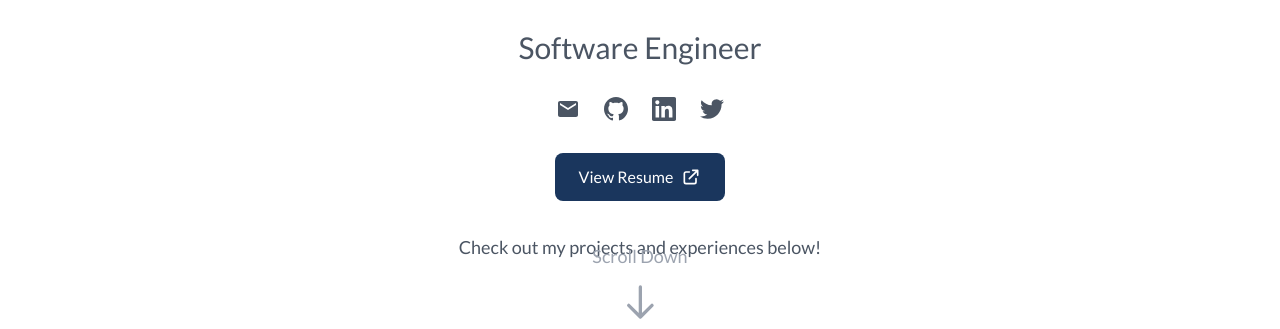
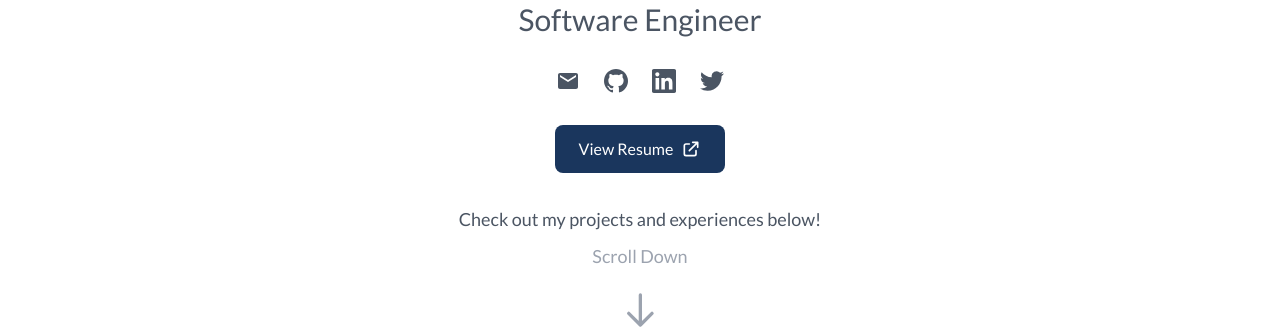
Before and after one commit to meleongg/melvinteo, a Next.js app: page / in a window 1280 px wide. Shown: the part 431-760 px from the top of the page. Built offline with nearby package versions, Linux system fonts and the light colour scheme.

Commit message:
Update Hero and Footer sections, extract out Socials component

```diff
--- a/app/components/layout/Footer.tsx
+++ b/app/components/layout/Footer.tsx
@@ -1,27 +1,15 @@
+import { Socials } from "../sections/Socials";
+
 export function Footer() {
   return (
     <footer className="bg-white dark:bg-gray-900 py-8">
       <div className="max-w-7xl mx-auto px-4 sm:px-6 lg:px-8">
-        <div className="text-center">
+        <div className="text-center mb-6">
           <p className="text-gray-600 dark:text-gray-300">
-            © {new Date().getFullYear()} Your Name. All rights reserved.
+            © {new Date().getFullYear()} Melvin Teo. All rights reserved.
           </p>
-          <div className="flex justify-center space-x-6 mt-4">
-            {/* Add your social media links here */}
-            <a
-              href="https://github.com/yourusername"
-              className="text-gray-600 dark:text-gray-300 hover:text-primary-light dark:hover:text-white"
-            >
-              GitHub
-            </a>
-            <a
-              href="https://linkedin.com/in/yourusername"
-              className="text-gray-600 dark:text-gray-300 hover:text-primary-light dark:hover:text-white"
-            >
-              LinkedIn
-            </a>
-          </div>
         </div>
+        <Socials />
       </div>
     </footer>
   );
--- a/app/components/sections/Hero.tsx
+++ b/app/components/sections/Hero.tsx
@@ -1,6 +1,7 @@
 "use client";
 import { motion, useScroll, useTransform } from "framer-motion";
 import Image from "next/image";
+import { Socials } from "./Socials";
 
 export function Hero() {
   const { scrollY } = useScroll();
@@ -38,52 +39,9 @@ export function Hero() {
           Software Engineer
         </h2>
 
-        <div className="flex justify-center gap-6 mb-8">
-          <a
-            href="mailto:mthteo@gmail.com"
-            className="text-gray-600 dark:text-gray-400 hover:text-primary-light dark:hover:text-white transition-colors"
-            aria-label="Email"
-          >
-            <svg className="w-6 h-6" fill="currentColor" viewBox="0 0 24 24">
-              <path d="M20 4H4c-1.1 0-2 .9-2 2v12c0 1.1.9 2 2 2h16c1.1 0 2-.9 2-2V6c0-1.1-.9-2-2-2zm0 4l-8 5-8-5V6l8 5 8-5v2z" />
-            </svg>
-          </a>
-          <a
-            href="https://github.com/meleongg"
-            target="_blank"
-            rel="noopener noreferrer"
-            className="text-gray-600 dark:text-gray-400 hover:text-primary-light dark:hover:text-white transition-colors"
-            aria-label="GitHub"
-          >
-            <svg className="w-6 h-6" fill="currentColor" viewBox="0 0 24 24">
-              <path d="M12 0C5.37 0 0 5.37 0 12c0 5.3 3.438 9.8 8.205 11.385.6.113.82-.258.82-.577 0-.285-.01-1.04-.015-2.04-3.338.724-4.042-1.61-4.042-1.61-.546-1.385-1.335-1.755-1.335-1.755-1.087-.744.084-.729.084-.729 1.205.084 1.838 1.236 1.838 1.236 1.07 1.835 2.809 1.305 3.495.998.108-.776.417-1.305.76-1.605-2.665-.3-5.466-1.332-5.466-5.93 0-1.31.465-2.38 1.235-3.22-.135-.303-.54-1.523.105-3.176 0 0 1.005-.322 3.3 1.23.96-.267 1.98-.399 3-.405 1.02.006 2.04.138 3 .405 2.28-1.552 3.285-1.23 3.285-1.23.645 1.653.24 2.873.12 3.176.765.84 1.23 1.91 1.23 3.22 0 4.61-2.805 5.625-5.475 5.92.42.36.81 1.096.81 2.22 0 1.605-.015 2.896-.015 3.286 0 .315.21.69.825.57C20.565 21.795 24 17.295 24 12c0-6.63-5.37-12-12-12" />
-            </svg>
-          </a>
-          <a
-            href="https://www.linkedin.com/in/melvinhteo/"
-            target="_blank"
-            rel="noopener noreferrer"
-            className="text-gray-600 dark:text-gray-400 hover:text-primary-light dark:hover:text-white transition-colors"
-            aria-label="LinkedIn"
-          >
-            <svg className="w-6 h-6" fill="currentColor" viewBox="0 0 24 24">
-              <path d="M20.447 20.452h-3.554v-5.569c0-1.328-.027-3.037-1.852-3.037-1.853 0-2.136 1.445-2.136 2.939v5.667H9.351V9h3.414v1.561h.046c.477-.9 1.637-1.85 3.37-1.85 3.601 0 4.267 2.37 4.267 5.455v6.286zM5.337 7.433c-1.144 0-2.063-.926-2.063-2.065 0-1.138.92-2.063 2.063-2.063 1.14 0 2.064.925 2.064 2.063 0 1.139-.925 2.065-2.064 2.065zm1.782 13.019H3.555V9h3.564v11.452zM22.225 0H1.771C.792 0 0 .774 0 1.729v20.542C0 23.227.792 24 1.771 24h20.451C23.2 24 24 23.227 24 22.271V1.729C24 .774 23.2 0 22.222 0h.003z" />
-            </svg>
-          </a>
-          <a
-            href="https://x.com/meleongg"
-            target="_blank"
-            rel="noopener noreferrer"
-            className="text-gray-600 dark:text-gray-400 hover:text-primary-light dark:hover:text-white transition-colors"
-            aria-label="Twitter"
-          >
-            <svg className="w-6 h-6" fill="currentColor" viewBox="0 0 24 24">
-              <path d="M23.953 4.57a10 10 0 01-2.825.775 4.958 4.958 0 002.163-2.723c-.951.555-2.005.959-3.127 1.184a4.92 4.92 0 00-8.384 4.482C7.69 8.095 4.067 6.13 1.64 3.162a4.822 4.822 0 00-.666 2.475c0 1.71.87 3.213 2.188 4.096a4.904 4.904 0 01-2.228-.616v.06a4.923 4.923 0 003.946 4.827 4.996 4.996 0 01-2.212.085 4.936 4.936 0 004.604 3.417 9.867 9.867 0 01-6.102 2.105c-.39 0-.779-.023-1.17-.067a13.995 13.995 0 007.557 2.209c9.053 0 13.998-7.496 13.998-13.985 0-.21 0-.42-.015-.63A9.935 9.935 0 0024 4.59z" />
-            </svg>
-          </a>
-        </div>
+        <Socials />
 
-        <div className="mb-8">
+        <div className="mb-8 mt-8">
           <a
             href="https://meleongg.github.io/resume/"
             target="_blank"
@@ -107,7 +65,7 @@ export function Hero() {
           </a>
         </div>
 
-        <p className="text-lg text-gray-600 dark:text-gray-400">
+        <p className="text-lg text-gray-600 dark:text-gray-400 mb-16">
           Check out my projects and experiences below!
         </p>
         <motion.div
@@ -126,7 +84,7 @@ export function Hero() {
             }}
             className="flex flex-col items-center text-gray-400 dark:text-gray-500"
           >
-            <div className="text-base md:text-lg mb-3 font-medium">
+            <div className="text-base md:text-lg mb-5 font-medium">
               Scroll Down
             </div>
             <svg
--- /dev/null
+++ b/app/components/sections/Socials.tsx
@@ -0,0 +1,48 @@
+export const Socials = () => {
+  return (
+    <div className="flex justify-center gap-6">
+      <a
+        href="mailto:mthteo@gmail.com"
+        className="text-gray-600 dark:text-gray-400 hover:text-primary-light dark:hover:text-white transition-colors"
+        aria-label="Email"
+      >
+        <svg className="w-6 h-6" fill="currentColor" viewBox="0 0 24 24">
+          <path d="M20 4H4c-1.1 0-2 .9-2 2v12c0 1.1.9 2 2 2h16c1.1 0 2-.9 2-2V6c0-1.1-.9-2-2-2zm0 4l-8 5-8-5V6l8 5 8-5v2z" />
+        </svg>
+      </a>
+      <a
+        href="https://github.com/meleongg"
+        target="_blank"
+        rel="noopener noreferrer"
+        className="text-gray-600 dark:text-gray-400 hover:text-primary-light dark:hover:text-white transition-colors"
+        aria-label="GitHub"
+      >
+        <svg className="w-6 h-6" fill="currentColor" viewBox="0 0 24 24">
+          <path d="M12 0C5.37 0 0 5.37 0 12c0 5.3 3.438 9.8 8.205 11.385.6.113.82-.258.82-.577 0-.285-.01-1.04-.015-2.04-3.338.724-4.042-1.61-4.042-1.61-.546-1.385-1.335-1.755-1.335-1.755-1.087-.744.084-.729.084-.729 1.205.084 1.838 1.236 1.838 1.236 1.07 1.835 2.809 1.305 3.495.998.108-.776.417-1.305.76-1.605-2.665-.3-5.466-1.332-5.466-5.93 0-1.31.465-2.38 1.235-3.22-.135-.303-.54-1.523.105-3.176 0 0 1.005-.322 3.3 1.23.96-.267 1.98-.399 3-.405 1.02.006 2.04.138 3 .405 2.28-1.552 3.285-1.23 3.285-1.23.645 1.653.24 2.873.12 3.176.765.84 1.23 1.91 1.23 3.22 0 4.61-2.805 5.625-5.475 5.92.42.36.81 1.096.81 2.22 0 1.605-.015 2.896-.015 3.286 0 .315.21.69.825.57C20.565 21.795 24 17.295 24 12c0-6.63-5.37-12-12-12" />
+        </svg>
+      </a>
+      <a
+        href="https://www.linkedin.com/in/melvinhteo/"
+        target="_blank"
+        rel="noopener noreferrer"
+        className="text-gray-600 dark:text-gray-400 hover:text-primary-light dark:hover:text-white transition-colors"
+        aria-label="LinkedIn"
+      >
+        <svg className="w-6 h-6" fill="currentColor" viewBox="0 0 24 24">
+          <path d="M20.447 20.452h-3.554v-5.569c0-1.328-.027-3.037-1.852-3.037-1.853 0-2.136 1.445-2.136 2.939v5.667H9.351V9h3.414v1.561h.046c.477-.9 1.637-1.85 3.37-1.85 3.601 0 4.267 2.37 4.267 5.455v6.286zM5.337 7.433c-1.144 0-2.063-.926-2.063-2.065 0-1.138.92-2.063 2.063-2.063 1.14 0 2.064.925 2.064 2.063 0 1.139-.925 2.065-2.064 2.065zm1.782 13.019H3.555V9h3.564v11.452zM22.225 0H1.771C.792 0 0 .774 0 1.729v20.542C0 23.227.792 24 1.771 24h20.451C23.2 24 24 23.227 24 22.271V1.729C24 .774 23.2 0 22.222 0h.003z" />
+        </svg>
+      </a>
+      <a
+        href="https://x.com/meleongg"
+        target="_blank"
+        rel="noopener noreferrer"
+        className="text-gray-600 dark:text-gray-400 hover:text-primary-light dark:hover:text-white transition-colors"
+        aria-label="Twitter"
+      >
+        <svg className="w-6 h-6" fill="currentColor" viewBox="0 0 24 24">
+          <path d="M23.953 4.57a10 10 0 01-2.825.775 4.958 4.958 0 002.163-2.723c-.951.555-2.005.959-3.127 1.184a4.92 4.92 0 00-8.384 4.482C7.69 8.095 4.067 6.13 1.64 3.162a4.822 4.822 0 00-.666 2.475c0 1.71.87 3.213 2.188 4.096a4.904 4.904 0 01-2.228-.616v.06a4.923 4.923 0 003.946 4.827 4.996 4.996 0 01-2.212.085 4.936 4.936 0 004.604 3.417 9.867 9.867 0 01-6.102 2.105c-.39 0-.779-.023-1.17-.067a13.995 13.995 0 007.557 2.209c9.053 0 13.998-7.496 13.998-13.985 0-.21 0-.42-.015-.63A9.935 9.935 0 0024 4.59z" />
+        </svg>
+      </a>
+    </div>
+  );
+};
```
